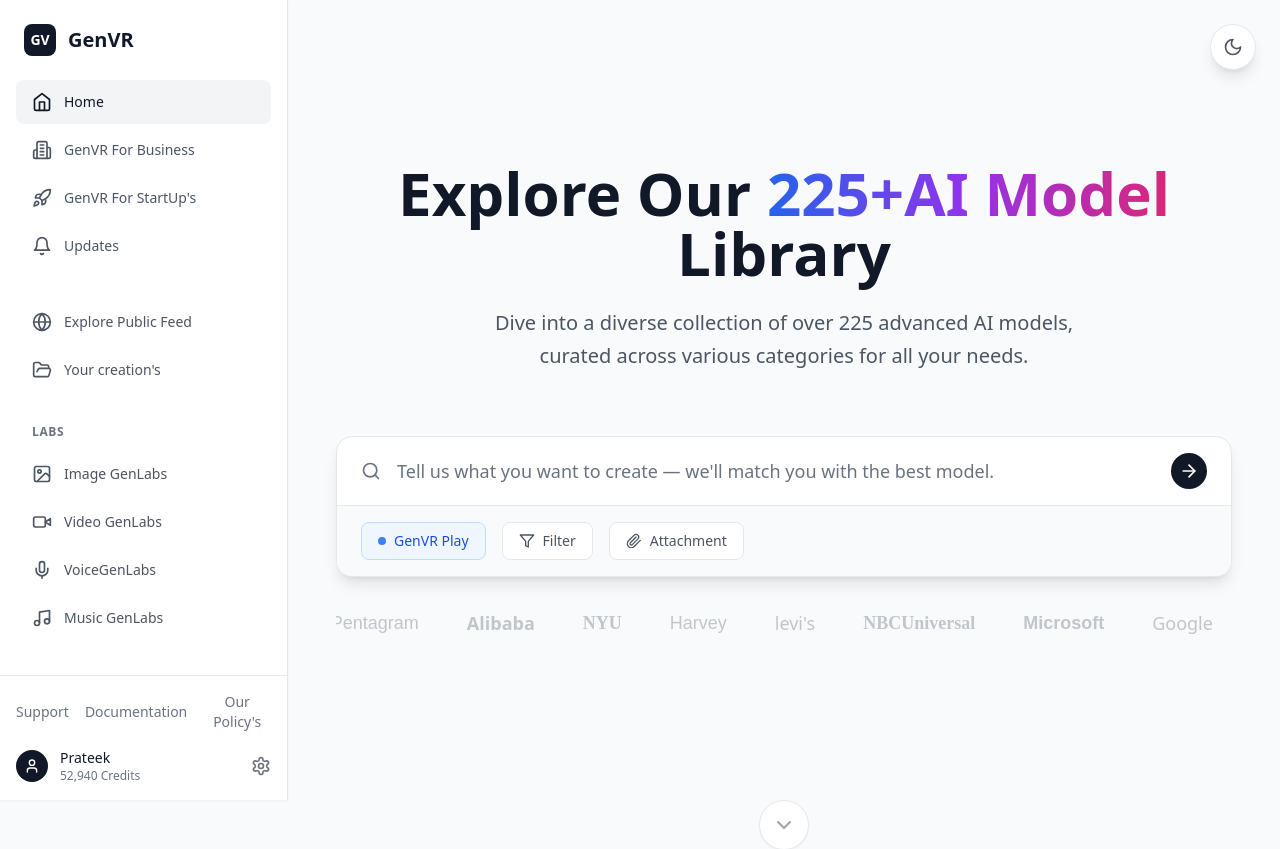
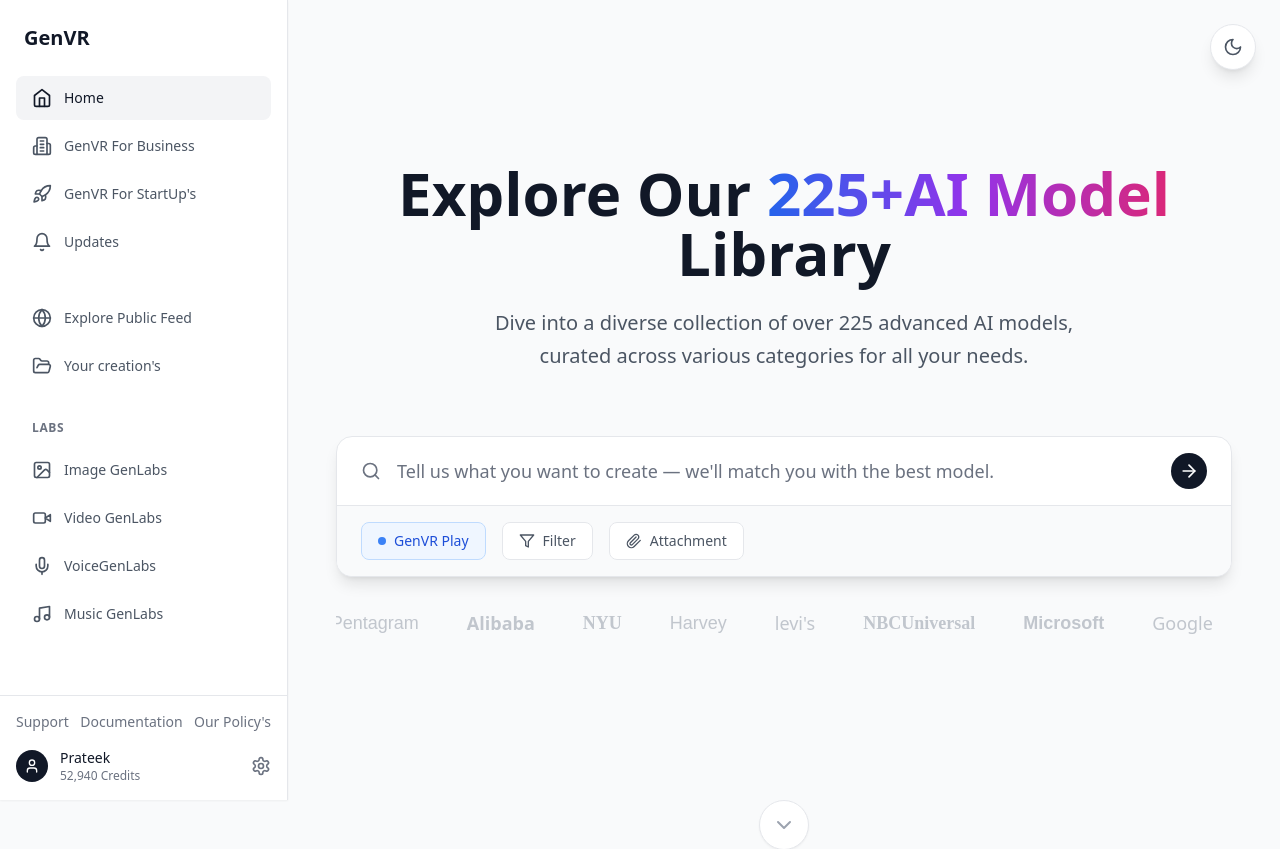
Before and after one commit to blackhat-01/genvrai, a React (Vite) app: page / in a window 1280 px wide. Shown: the top 849 px of the page. Built offline with nearby package versions, Linux system fonts and the light colour scheme.

Commit message:
Update sidebar footer layout and remove logo

```diff
--- a/src/components/Sidebar.tsx
+++ b/src/components/Sidebar.tsx
@@ -72,12 +72,7 @@ const Sidebar: React.FC<SidebarProps> = ({ activeItem = 'home', onItemClick }) =
     }`}>
       {/* Header */}
       <div className="p-6">
-        <div className="flex items-center space-x-3">
-          <div className={`w-8 h-8 rounded-lg flex items-center justify-center ${isDark ? 'bg-white' : 'bg-gray-900'}`}>
-            <span className={`font-bold text-sm ${isDark ? 'text-gray-900' : 'text-white'}`}>GV</span>
-          </div>
-          <span className={`text-xl font-bold ${isDark ? 'text-white' : 'text-gray-900'}`}>GenVR</span>
-        </div>
+        <span className={`text-xl font-bold ${isDark ? 'text-white' : 'text-gray-900'}`}>GenVR</span>
       </div>
 
       {/* Navigation */}
@@ -115,7 +110,7 @@ const Sidebar: React.FC<SidebarProps> = ({ activeItem = 'home', onItemClick }) =
       <div className={`p-4 space-y-4 border-t transition-colors duration-300 ${
         isDark ? 'border-gray-800' : 'border-gray-200'
       }`}>
-        <div className={`flex items-center space-x-4 text-sm ${isDark ? 'text-gray-400' : 'text-gray-500'}`}>
+        <div className={`flex items-center justify-between text-sm ${isDark ? 'text-gray-400' : 'text-gray-500'}`}>
           <button className={`transition-colors ${
             isDark ? 'hover:text-white' : 'hover:text-gray-900'
           }`}>Support</button>
```
